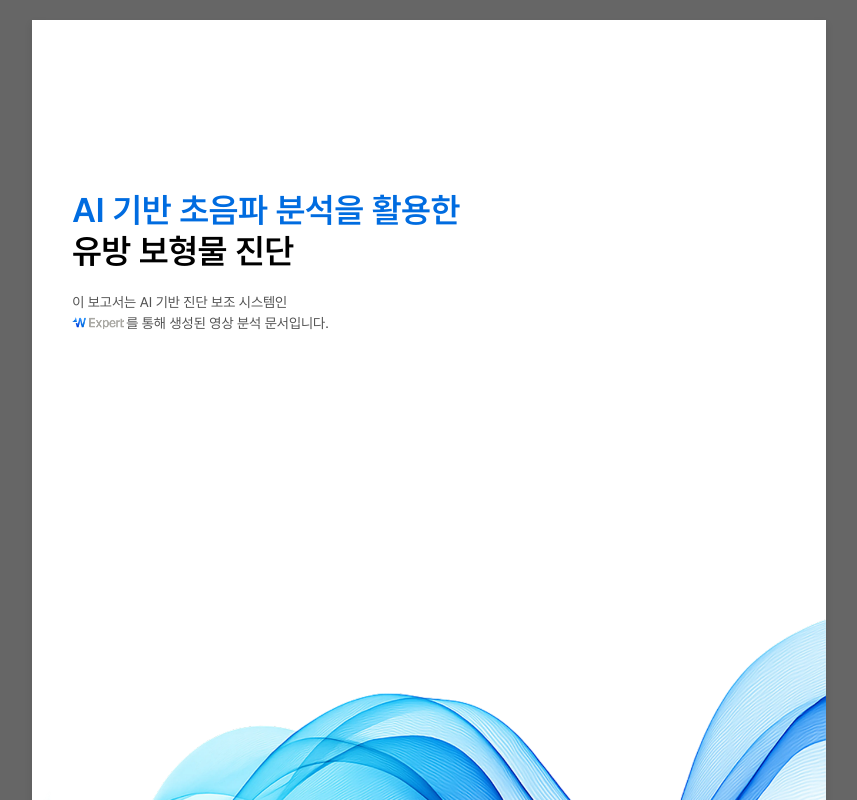
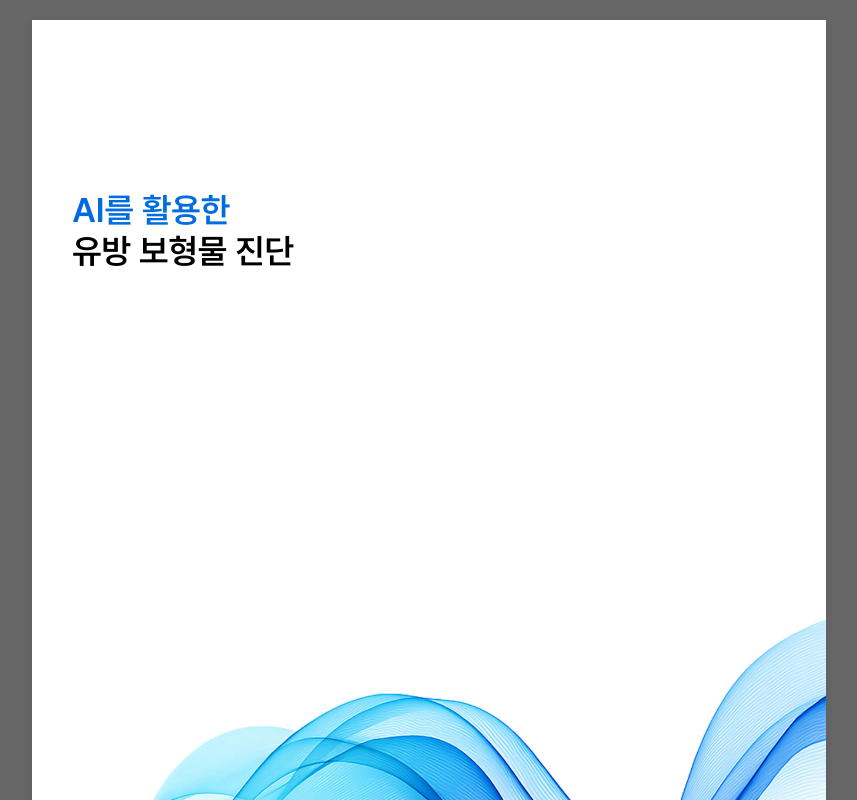
Before and after one commit to wai-admin/wexpert-report, a React (Vite) app: page / in a window 1280 px wide. Shown: the top 800 px of the page, without its empty margins (211-1068 px from the left). Built offline with nearby package versions, Linux system fonts and the light colour scheme.

Commit message:
feat: 커버에서 불필요 정보 삭제 및 ux writing

```diff
--- a/src/pages/Cover.tsx
+++ b/src/pages/Cover.tsx
@@ -7,24 +7,11 @@ const Cover = ({ hospitalName }: CoverProps) => {
     <div className="a4-page">
       <div className="a4-content">
         <div style={{ marginTop: "140px" }}>
-          <h1 className="cover-title-highlight">
-            AI 기반 초음파 분석을 활용한
-          </h1>
+          <h1 className="cover-title-highlight">AI를 활용한</h1>
           <h1 className="cover-title-normal">유방 보형물 진단</h1>
         </div>
-        <div style={{ marginTop: "20px" }}>
-          <p className="cover-description">
-            이 보고서는 AI 기반 진단 보조 시스템인
-          </p>
-          <div className="row align-center">
-            <img src="/images/wexpert.png" className="cover-wexpert-logo" />
-            <p className="cover-description cover-reposition">
-              를 통해 생성된 영상 분석 문서입니다.
-            </p>
-          </div>
-          <div style={{ marginTop: "50px" }}>
-            <h1 className="cover-hospital-name">{hospitalName}</h1>
-          </div>
+        <div style={{ marginTop: "50px" }}>
+          <h1 className="cover-hospital-name">{hospitalName}</h1>
         </div>
       </div>
       <div className="cover-footer">
```
